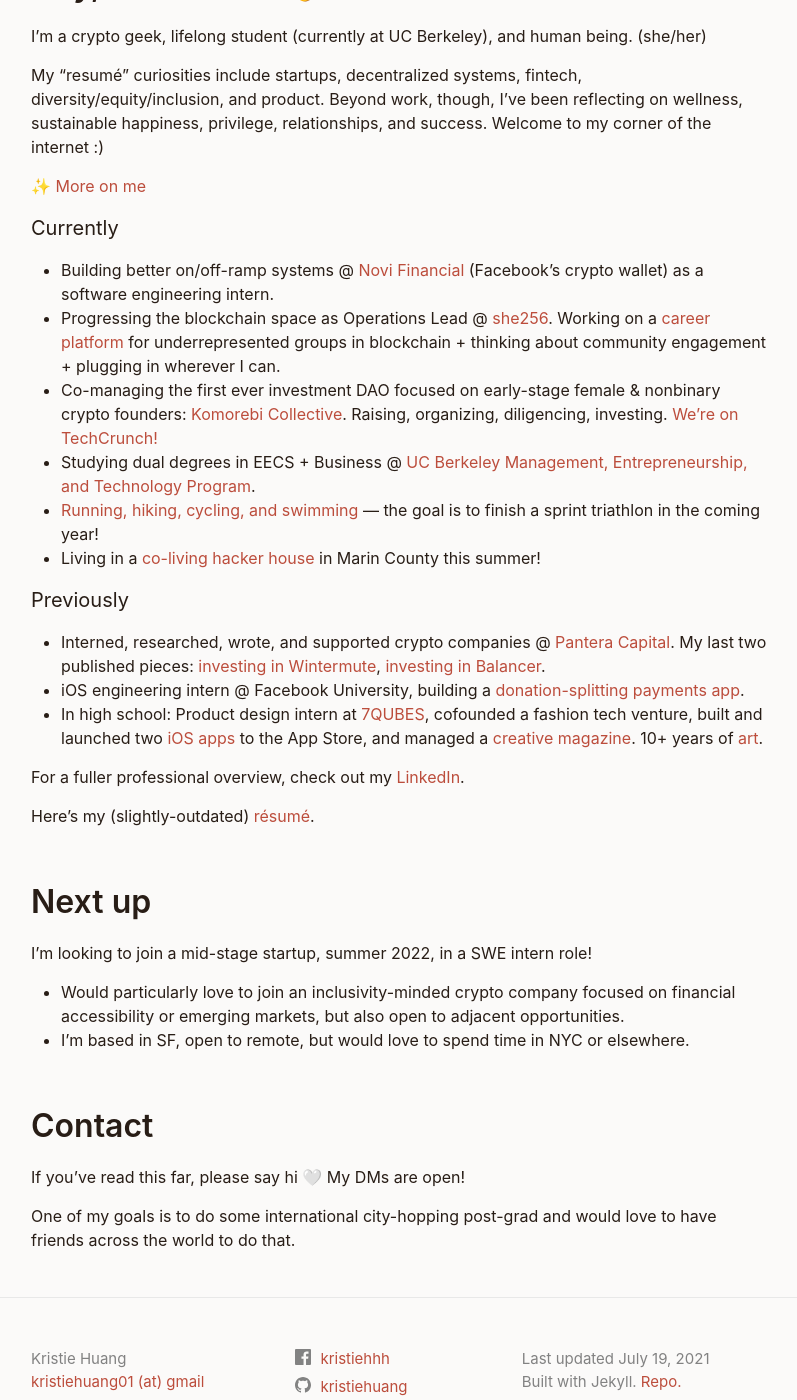
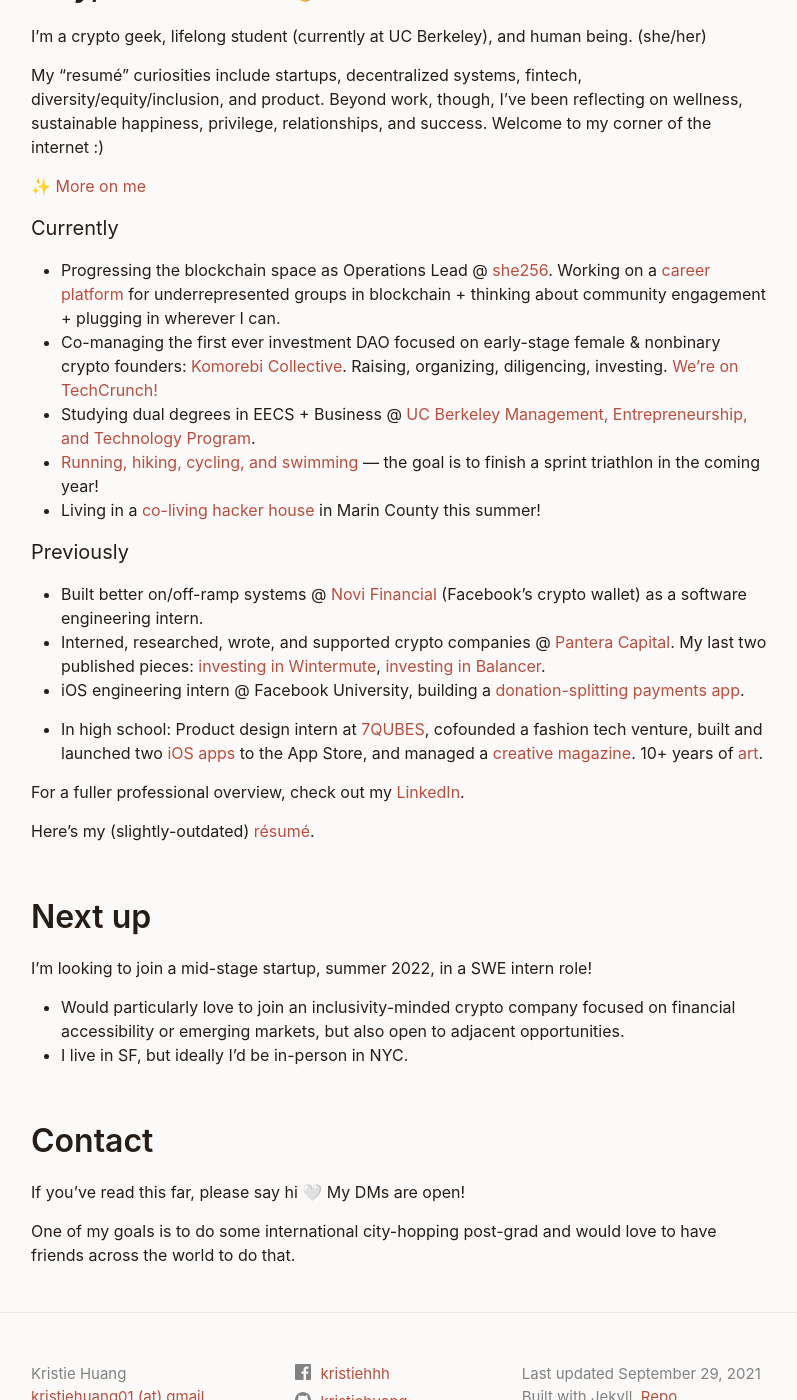
Before and after one commit to kristiehuang/kristiehuang.github.io, a Jekyll site: the page built from index.markdown, in a window 1280 px wide and 1400 px high, scrolled down 269 px. Shown: the whole window, without its empty margins (239-1036 px from the left). Built offline with Jekyll 4.4.1, drawn with Linux system fonts in a browser that asks for light colours.

Commit message:
Update about-me

```diff
--- a/_config.yml
+++ b/_config.yml
@@ -18,7 +18,7 @@
 # You can create any custom variable you would like, and they will be accessible
 # in the templates via {{ site.myvariable }}.
 
-last-updated: July 19, 2021
+last-updated: September 29, 2021
 title: Kristie Huang
 email-scraping: kristiehuang01 (at) gmail
 email: kristiehuang01@gmail.com
--- a/index.markdown
+++ b/index.markdown
@@ -16,7 +16,6 @@
 ✨ [More on me](/more-on-me)
 
 ### Currently
-* Building better on/off-ramp systems @ [Novi Financial](http://novi.com/) (Facebook's crypto wallet) as a software engineering intern.
 * Progressing the blockchain space as Operations Lead @ [she256][#she256]. Working on a [career platform](https://she256.org/career-dev/) for underrepresented groups in blockchain + thinking about community engagement + plugging in wherever I can.
 * Co-managing the first ever investment DAO focused on early-stage female & nonbinary crypto founders: [Komorebi Collective](https://www.syndicateprotocol.org/syndicate/komorebi_collective). Raising, organizing, diligencing, investing. [We're on TechCrunch!](https://techcrunch.com/2021/05/21/decentralized-komorebi-collective-launches-to-back-female-and-non-binary-crypto-founders/?tpcc=ECTW2020)
 * Studying dual degrees in EECS + Business @ [UC Berkeley Management, Entrepreneurship, and Technology Program](http://met.berkeley.edu/).
@@ -24,8 +23,10 @@
 * Living in a [co-living hacker house](http://edyfi.org/) in Marin County this summer!
 
 ### Previously
+* Built better on/off-ramp systems @ [Novi Financial](http://novi.com/) (Facebook's crypto wallet) as a software engineering intern.
 * Interned, researched, wrote, and supported crypto companies @ [Pantera Capital](https://www.panteracapital.com/). My last two published pieces: [investing in Wintermute](https://panteracapital.medium.com/investing-in-wintermute-d4ece31ff665), [investing in Balancer](https://panteracapital.medium.com/investing-in-balancer-63f8246df954).
 * iOS engineering intern @ Facebook University, building a [donation-splitting payments app](https://github.com/kristiehuang/Basket-Donation-Payments).
+
 * In high school: Product design intern at [7QUBES](https://www.7qubes.com/our-work/pay8fwd), cofounded a fashion tech venture, built and launched two [iOS](http://tinyurl.com/cloudcloset) [apps](http://tinyurl.com/airtimeevents) to the App Store, and managed a [creative magazine](https://issuu.com/pandorasbox.gunn). 10+ years of [art](https://www.behance.net/gallery/72001185/Kristie-Huang-Art-Portfolio).
 
 For a fuller professional overview, check out my [LinkedIn](https://www.linkedin.com/in/kristie-huang/).
@@ -36,7 +37,7 @@
 I'm looking to join a mid-stage startup, summer 2022, in a SWE intern role!
 
 * Would particularly love to join an inclusivity-minded crypto company focused on financial accessibility or emerging markets, but also open to adjacent opportunities.
-* I'm based in SF, open to remote, but would love to spend time in NYC or elsewhere.
+* I live in SF, but ideally I'd be in-person in NYC.
 
 ## Contact
 If you’ve read this far, please say hi 🤍 My DMs are open!
```
